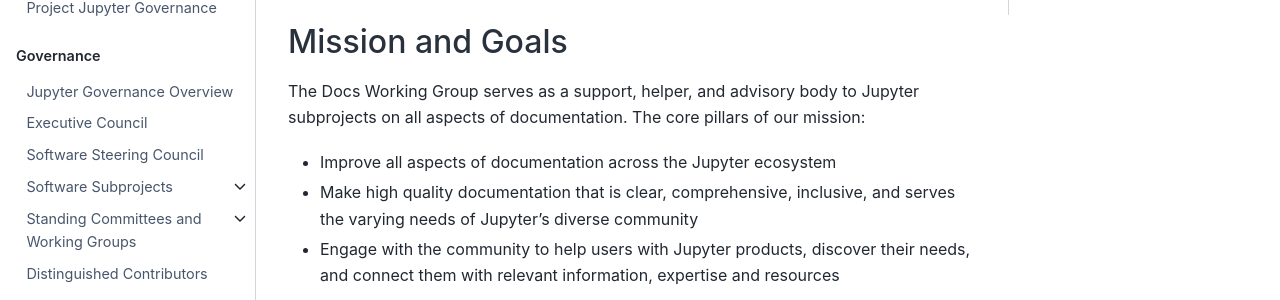
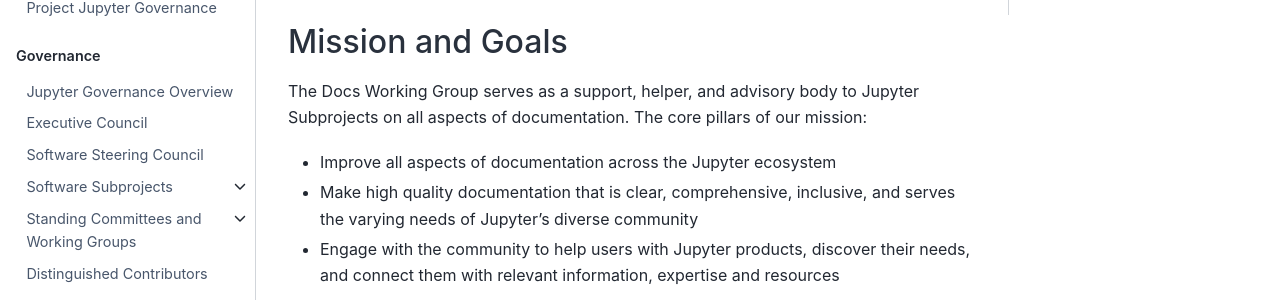
Before and after one commit to jupyter/governance, a Jupyter Book: the page built from charters/DocumentationCharter.md, in a window 1280 px wide and 900 px high. Shown: the part 184-484 px from the top of the window. Built offline with Jupyter Book 1.0.4 settings and Sphinx 7.4.7 and the Sphinx Book theme 1.1.4, drawn with Linux system fonts in a browser that asks for light colours; pages that are not in the unit, such as notebooks, are missing from menus.

```diff
--- a/charters/DocumentationCharter.md
+++ b/charters/DocumentationCharter.md
@@ -2,7 +2,7 @@
 
 ## Mission and Goals
 
-The Docs Working Group serves as a support, helper, and advisory body to Jupyter subprojects on all aspects of documentation. The core pillars of our mission:
+The Docs Working Group serves as a support, helper, and advisory body to Jupyter Subprojects on all aspects of documentation. The core pillars of our mission:
 
 - Improve all aspects of documentation across the Jupyter ecosystem
 - Make high quality documentation that is clear, comprehensive, inclusive, and serves the varying needs of Jupyter's diverse community
```
